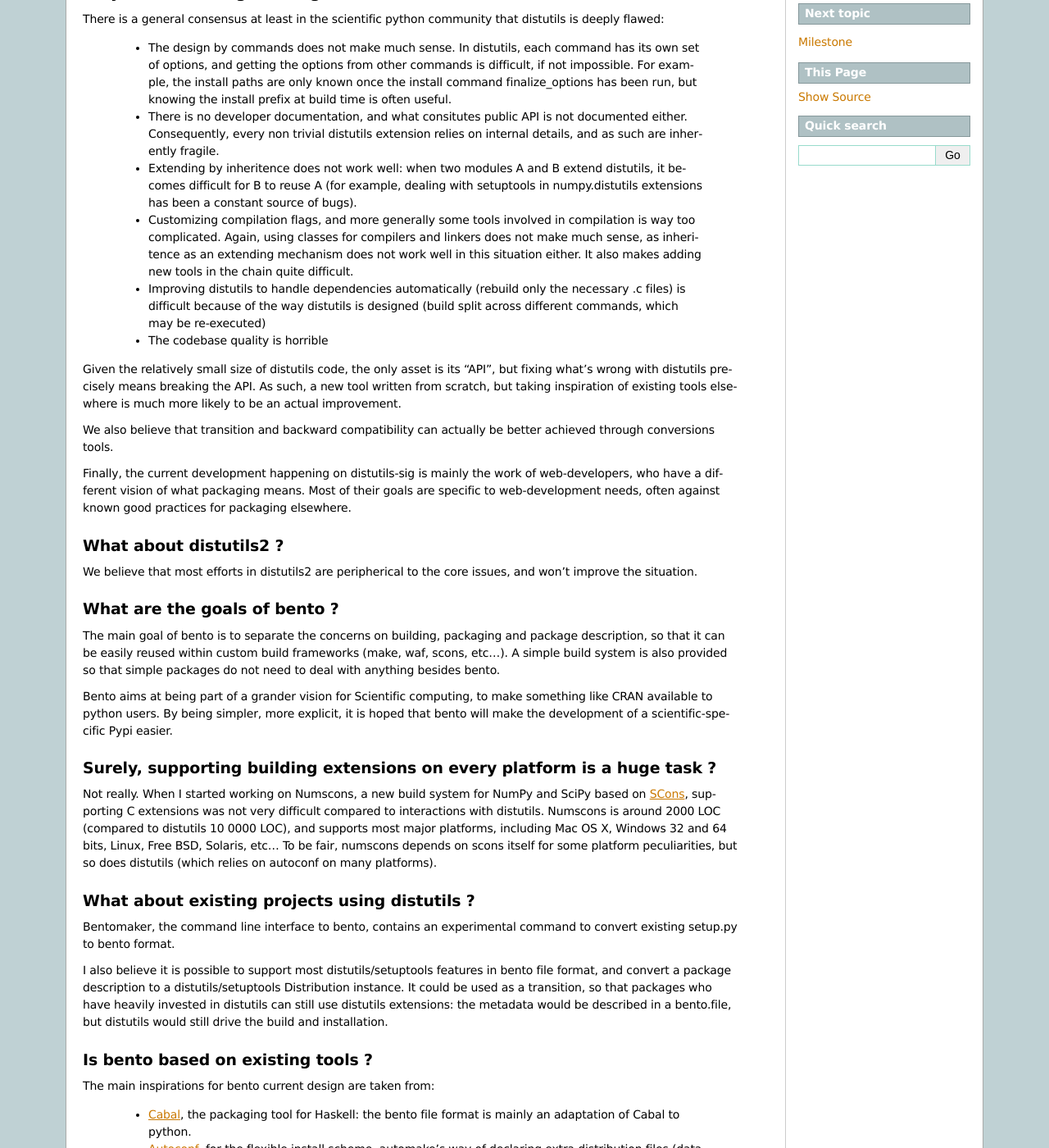
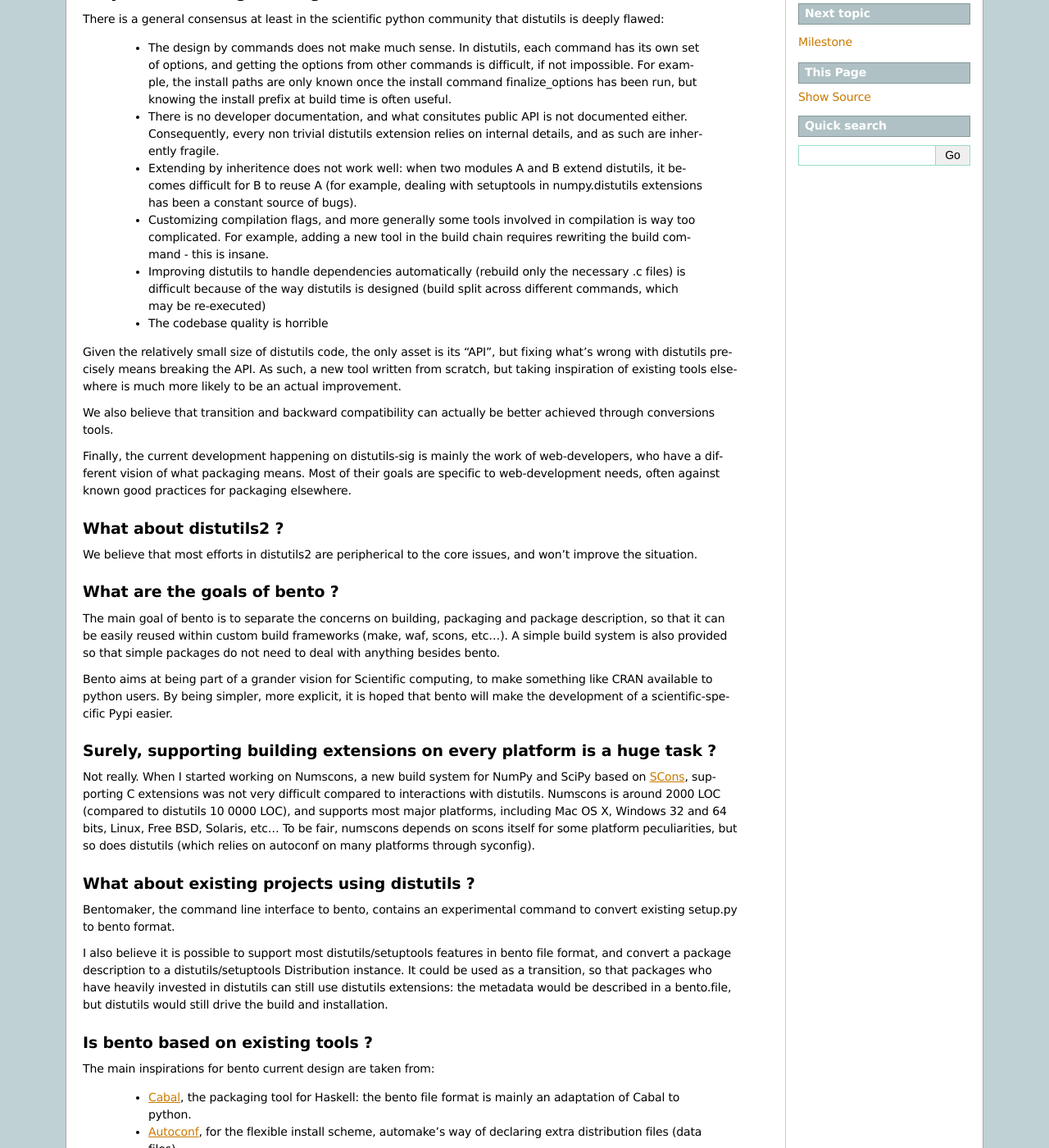
Before and after one commit to cournape/Bento, a Sphinx documentation site: the page built from doc/source/faq.rst, in a window 1280 px wide and 1400 px high, scrolled down 458 px. Shown: the whole window at 82% size. Built offline with Sphinx 7.4.7, drawn with Linux system fonts in a browser that asks for light colours; the version number could not be read and is left out; some of the changed text lies outside the part shown.

Commit message:
DOC: doc nitpicks.

```diff
--- a/doc/source/faq.rst
+++ b/doc/source/faq.rst
@@ -19,8 +19,8 @@
     - enforced policies
     - separate index of packages (so that you don't need to download a lot
       of software to know the dependencies of a package)
-    - simple implementations (even though I consider to know the distutils
-      code extremely well, the Haskell system is easier to understand - and
+    - simple implementations (even though I consider myself knowledgable about
+      distutils code, the Haskell system hackage is easier to understand - and
       I barely know any haskell !)
 
 Why not extending existing tools (distutils, etc...) ?
@@ -42,10 +42,8 @@
       dealing with setuptools in numpy.distutils extensions has been a constant
       source of bugs).
     - Customizing compilation flags, and more generally some tools involved in
-      compilation is way too complicated. Again, using classes for compilers
-      and linkers does not make much sense, as inheritence as an extending
-      mechanism does not work well in this situation either. It also makes
-      adding new tools in the chain quite difficult.
+      compilation is way too complicated. For example, adding a new tool in the
+      build chain requires rewriting the build command - this is insane.
     - Improving distutils to handle dependencies automatically (rebuild only
       the necessary .c files) is difficult because of the way distutils is
       designed (build split across different commands, which may be
@@ -93,7 +91,7 @@
 to distutils 10 0000 LOC), and supports most major platforms, including Mac OS
 X, Windows 32 and 64 bits, Linux, Free BSD, Solaris, etc... To be fair,
 numscons depends on scons itself for some platform peculiarities, but so does
-distutils (which relies on autoconf on many platforms).
+distutils (which relies on autoconf on many platforms through syconfig).
 
 What about existing projects using distutils ?
 ==============================================
```
